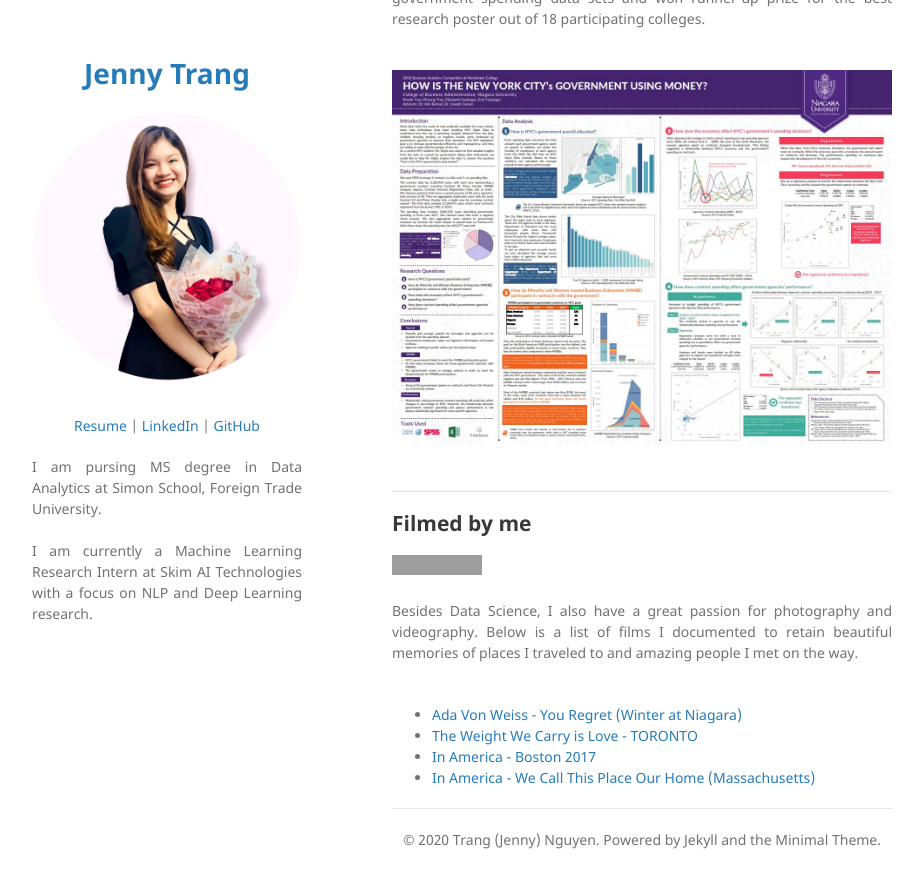
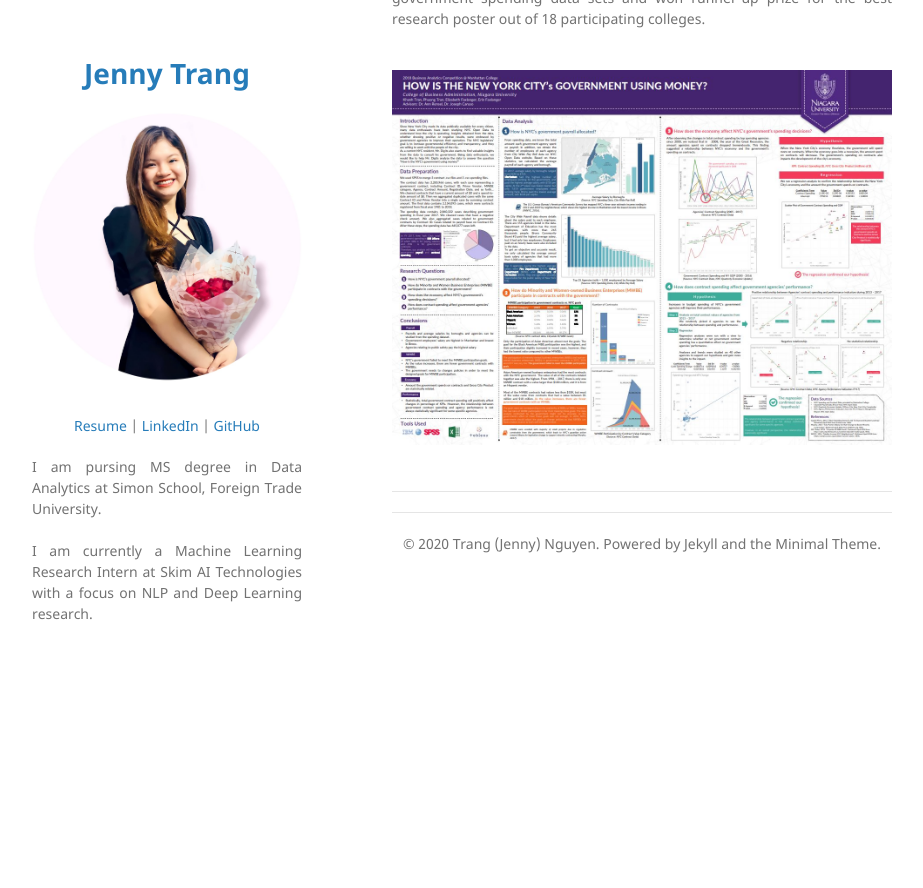
Before and after one commit to jasminechann/jasminechann.github.io, a Jekyll site: the page built from index.md, in a window 1280 px wide and 900 px high, scrolled down 4359 px. Shown: the top 888 px of the window, without its empty margins (178-1101 px from the left). Built offline with Jekyll 4.4.1, drawn with Linux system fonts in a browser that asks for light colours; our own code applies the rules of GitHub Pages for plain Markdown files; after the commit the page ends 4963 px from its top, so only the background shows below that; grey boxes are pictures that could not be loaded.

Commit message:
Update index.md

```diff
--- a/index.md
+++ b/index.md
@@ -92,17 +92,6 @@ My complete implementation of assignments and projects in [***CS224n: Natural La
 <br>
 
 ---
-## Filmed by me
-
-[![View My Films](https://img.shields.io/badge/YouTube-View_My_Films-grey?logo=youtube&labelColor=FF0000)](https://www.youtube.com/watch?v=vfZwdEWgUPE)
-
-<div style="text-align: justify">Besides Data Science, I also have a great passion for photography and videography. Below is a list of films I documented to retain beautiful memories of places I traveled to and amazing people I met on the way.</div>
-<br>
-
-- [Ada Von Weiss - You Regret (Winter at Niagara)](https://www.youtube.com/watch?v=-5esqvmPnHI)
-- [The Weight We Carry is Love - TORONTO](https://www.youtube.com/watch?v=vfZwdEWgUPE)
-- [In America - Boston 2017](https://www.youtube.com/watch?v=YdXufiebgyc)
-- [In America - We Call This Place Our Home (Massachusetts)](https://www.youtube.com/watch?v=jzfcM_iO0FU)
 
 ---
 <center>© 2020 Trang (Jenny) Nguyen. Powered by Jekyll and the Minimal Theme.</center>
```
